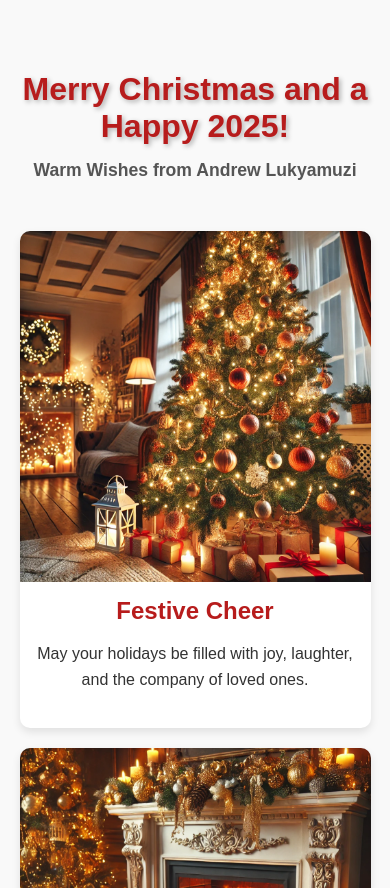
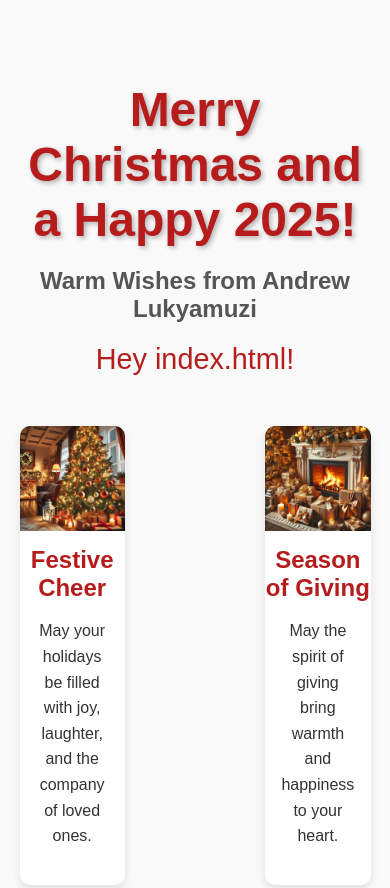
Before and after one commit to Gaussgeek/ChristmasGreetings, a plain HTML site: page index.html in a window 390 px wide. Shown: the top 888 px of the page. Drawn offline with Linux system fonts and the light colour scheme.

Commit message:
updated names

```diff
--- a/index.html
+++ b/index.html
@@ -35,6 +35,22 @@
         h2 {
             font-size: 1.5em;
             color: #555;
+        }
+
+        #nameDisplay {
+            font-size: 1.8em;
+            color: #b71c1c;
+            margin-top: 20px;
+            animation: fadeIn 2s ease-in-out;
+        }
+
+        @keyframes fadeIn {
+            0% {
+                opacity: 0;
+            }
+            100% {
+                opacity: 1;
+            }
         }
 
         .content {
@@ -84,44 +100,6 @@
             font-size: 1.2em;
             color: #666;
         }
-
-        /* Responsive Styles */
-        @media (max-width: 768px) {
-            .content {
-                flex-direction: column;
-                align-items: center;
-            }
-
-            .card {
-                width: 80%; /* Cards occupy 80% of screen width on smaller devices */
-            }
-
-            h1 {
-                font-size: 2.5em;
-            }
-
-            h2 {
-                font-size: 1.3em;
-            }
-        }
-
-        @media (max-width: 480px) {
-            h1 {
-                font-size: 2em;
-            }
-
-            h2 {
-                font-size: 1.1em;
-            }
-
-            .card {
-                width: 100%; /* Cards take full width on very small devices */
-            }
-
-            .footer {
-                font-size: 1em;
-            }
-        }
     </style>
 </head>
 <body>
@@ -129,6 +107,8 @@
         <div class="header">
             <h1>Merry Christmas and a Happy 2025!</h1>
             <h2>Warm Wishes from Andrew Lukyamuzi</h2>
+            <!-- Dynamic Name Display -->
+            <div id="nameDisplay">Hey there!</div>
         </div>
 
         <div class="content">
@@ -153,5 +133,19 @@
             © 2025 Andrew Lukyamuzi. Wishing you a magical Christmas and an amazing New Year!
         </div>
     </div>
+
+    <script>
+        // Get the name from the URL
+        const url = window.location.href;
+        const name = url.split('/').pop();
+
+        // Display the name dynamically
+        const nameDisplay = document.getElementById('nameDisplay');
+        if (name) {
+            nameDisplay.textContent = `Hey ${decodeURIComponent(name)}!`;
+        } else {
+            nameDisplay.textContent = 'Hey there!';
+        }
+    </script>
 </body>
 </html>
```
